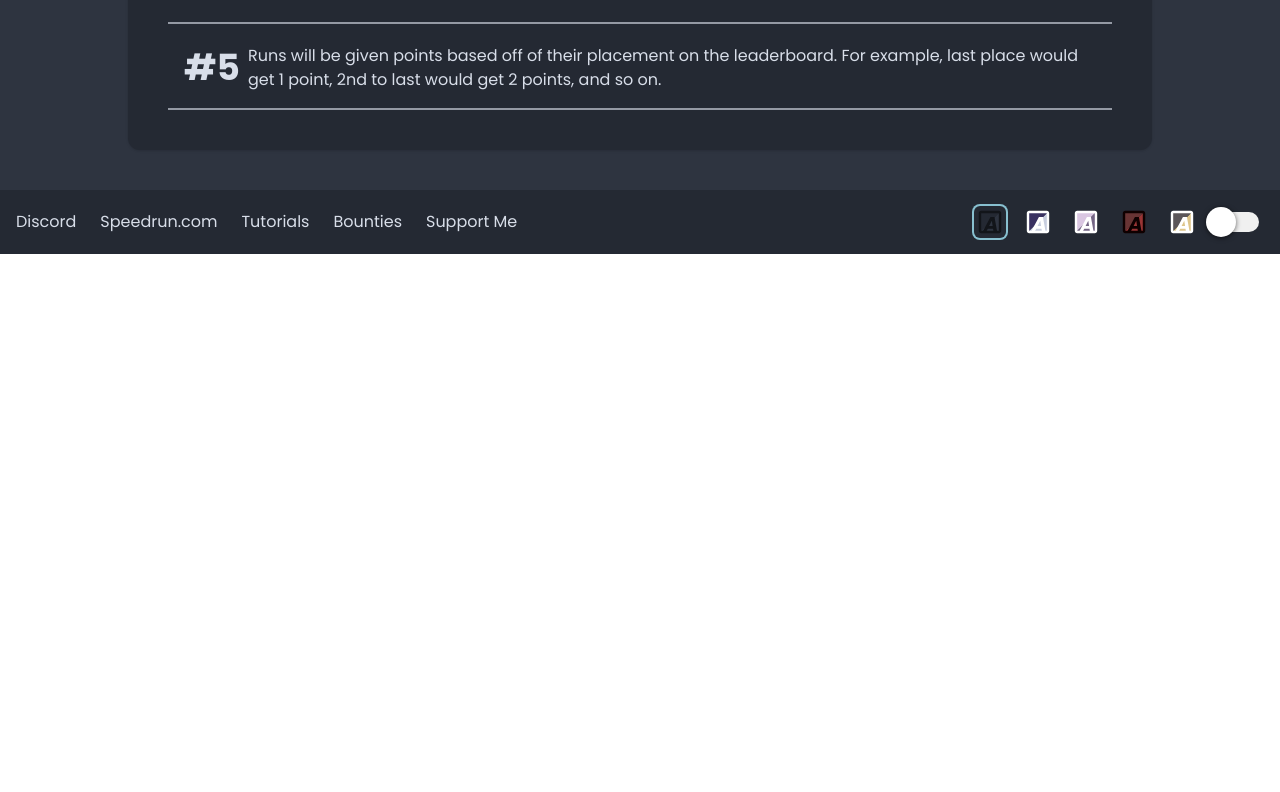
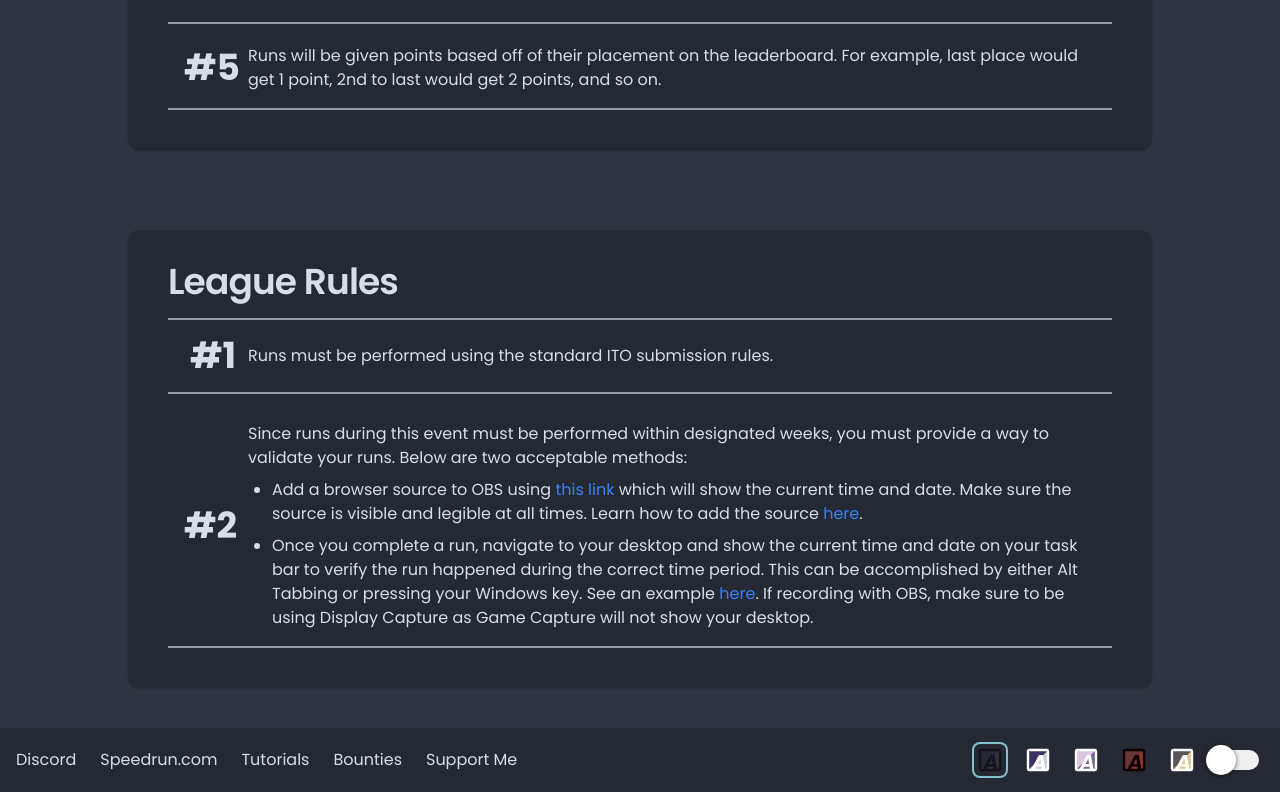
Before and after one commit to Kvuthe/ITO, a React (Vite) app in the folder frontend/: page / in a window 1280 px wide. Shown: the part 1894-2686 px from the top of the page. Before the commit the page ends 2148 px from the top, so only its background shows below. Built offline with nearby package versions, Linux system fonts and the light colour scheme.

Commit message:
Update Turn Up Picture

```diff
--- a/frontend/src/components/TotalLeagueLeaderboard.jsx
+++ b/frontend/src/components/TotalLeagueLeaderboard.jsx
@@ -1,14 +1,16 @@
 import React, { useState, useEffect } from 'react';
-import { Card, CardContent } from '@/components/ui/card';
+import {Card, CardContent, CardHeader, CardTitle} from '@/components/ui/card';
 import { Table, TableBody, TableCell, TableHead, TableHeader, TableRow } from '@/components/ui/table';
 import { getRankDisplay } from '../helpers';
 import {useApi} from "@/contexts/ApiProvider.jsx";
+import {useNavigate} from "react-router-dom";
 
 const TotalLeagueLeaderboard = ({ seasonId, themeString, showUsernameColor }) => {
     const [leaderboardData, setLeaderboardData] = useState([]);
     const [loading, setLoading] = useState(true);
     const [error, setError] = useState(null);
     const api = useApi();
+    const navigate = useNavigate();
 
     useEffect(() => {
         const fetchLeaderboard = async () => {
@@ -60,7 +62,27 @@ const TotalLeagueLeaderboard = ({ seasonId, themeString, showUsernameColor }) =>
 
     return (
         <div className="w-full">
-            <Card className="border-0 bg-fgPrimary rounded-none overflow-hidden z-12">
+            <Card className="border-0 bg-fgPrimary overflow-hidden z-12 mt-24">
+                <CardHeader>
+                    <div className="relative">
+                        <button
+                            onClick={() => navigate(`/leagues/${seasonId}`)}
+                            className="absolute left-0 top-0 p-2 bg-bgPrimary text-tBase hover:bg-colorActive rounded-full transition-colors"
+                            aria-label="Back to leagues"
+                        >
+                            <svg
+                                xmlns="http://www.w3.org/2000/svg"
+                                className="h-6 w-6 text-tBase"
+                                fill="none"
+                                viewBox="0 0 24 24"
+                                stroke="currentColor"
+                            >
+                                <path strokeLinecap="round" strokeLinejoin="round" strokeWidth={2} d="M15 19l-7-7 7-7" />
+                            </svg>
+                        </button>
+                        <CardTitle className="text-2xl text-center text-tBase font-poppins">League Leaderboard</CardTitle>
+                    </div>
+                </CardHeader>
                 <CardContent className="p-8">
                     <Table>
                         <TableHeader className="bg-fgSecondary">
--- a/frontend/src/pages/LandingPage.jsx
+++ b/frontend/src/pages/LandingPage.jsx
@@ -52,7 +52,8 @@ const LandingPage = ({ theme }) => {
 
     return (
         <div className="flex flex-col mx-auto bg-fgPrimary min-h-screen">
-            <div className="bg-gradient-to-b from-bgPrimary bg-fgPrimary bg-[length:100%_400px] bg-no-repeat flex justify-center h-[500px]">
+            <div
+                className="bg-gradient-to-b from-bgPrimary bg-fgPrimary bg-[length:100%_400px] bg-no-repeat flex justify-center h-[500px]">
                 <div className="flex flex-col md:flex-row items-center justify-center w-full max-w-6xl px-4">
                     {/* Image container with centered content for mobile */}
                     <div className="relative flex justify-center md:justify-start md:-mr-6 md:mt-12">
@@ -71,7 +72,7 @@ const LandingPage = ({ theme }) => {
                     {/* Text and button container */}
                     <div
                         className="text-tBase font-bold font-poppinsBold text-4xl md:text-8xl text-left mt-6 md:mt-60">
-                    <p>IT</p>
+                        <p>IT</p>
                         <div className="relative">
                             <Link to="/itt">
                                 <button
@@ -173,11 +174,80 @@ const LandingPage = ({ theme }) => {
                             </li>
                             <li className="flex items-center border-b-2 border-bBase p-4 pt-2">
                                 <span className="text-tBase font-bold text-4xl pr-4 text-right w-16">#4</span>
-                                <p>Video proof must be required for the top 3 times. Videos must include the full run with the timer on screen.</p>
+                                <p>Video proof must be required for the top 3 times. Videos must include the full run
+                                    with the timer on screen.</p>
                             </li>
                             <li className="flex items-center border-b-2 border-bBase p-4 pt-2">
                                 <span className="text-tBase font-bold text-4xl pr-4 text-right w-16">#5</span>
-                                <p>Runs will be given points based off of their placement on the leaderboard. For example, last place would get 1 point, 2nd to last would get 2 points, and so on.</p>
+                                <p>Runs will be given points based off of their placement on the leaderboard. For
+                                    example, last place would get 1 point, 2nd to last would get 2 points, and so
+                                    on.</p>
+                            </li>
+                        </ul>
+                    </CardContent>
+                </Card>
+            </div>
+            <div className="bg-fgPrimary flex items-center justify-center" id="league-rules">
+                <Card className="w-full max-w-5xl bg-bgPrimary border-0 p-4 mt-10 mb-10">
+                    <CardHeader className="p-4 pl-6">
+                        <CardTitle className="text-tBase font-poppinsBold text-4xl">League Rules</CardTitle>
+                    </CardHeader>
+                    <CardContent>
+                        <ul className="space-y-3 text-tBase font-poppins">
+                            <li className="flex items-center border-b-2 border-t-2 border-bBase p-4">
+                                <span className="text-tBase font-bold text-4xl pr-3 text-right w-16">#1</span>
+                                <div>
+                                    <p>
+                                        Runs must be performed using the standard ITO submission rules.
+                                    </p>
+                                </div>
+                            </li>
+                            <li className="flex items-center border-b-2 border-bBase p-4">
+                                <span className="text-tBase font-bold text-4xl pr-3 text-right w-16">#2</span>
+                                <div>
+                                    <p className="mb-2">
+                                        Since runs during this event must be performed within designated weeks, you must
+                                        provide a way to validate your runs. Below are two acceptable methods:
+                                    </p>
+                                    <ul className="list-disc ml-6 space-y-2">
+                                        <li>
+                                            Add a browser source to OBS using{' '}
+                                            <a
+                                                href="https://time.curby.net/clock"
+                                                target="_blank"
+                                                rel="noopener noreferrer"
+                                                className="text-blue-500 hover:underline"
+                                            >
+                                                this link
+                                            </a>
+                                            {' '}which will show the current time and date. Make sure the source is
+                                            visible and legible at all times. Learn how to add the source{' '}
+                                            <a
+                                                href="https://youtu.be/j0J12OpFWUY"
+                                                target="_blank"
+                                                rel="noopener noreferrer"
+                                                className="text-blue-500 hover:underline"
+                                            >
+                                                here
+                                            </a>.
+                                        </li>
+                                        <li>
+                                            Once you complete a run, navigate to your desktop and show the current time
+                                            and date on your task bar to verify the run happened during the correct time
+                                            period. This can be accomplished by either Alt Tabbing or pressing your
+                                            Windows key. See an example{' '}
+                                            <a
+                                                href="https://youtu.be/qhbBlRdZ60c"
+                                                target="_blank"
+                                                rel="noopener noreferrer"
+                                                className="text-blue-500 hover:underline"
+                                            >
+                                                here
+                                            </a>. If recording with OBS, make sure to be using Display Capture as Game
+                                            Capture will not show your desktop.
+                                        </li>
+                                    </ul>
+                                </div>
                             </li>
                         </ul>
                     </CardContent>
--- a/frontend/src/pages/LeagueSubmissionPage.jsx
+++ b/frontend/src/pages/LeagueSubmissionPage.jsx
@@ -320,6 +320,18 @@ const LeagueSubmissionPage = () => {
                             {loading ? 'Submitting...' : 'Submit League Entry'}
                         </Button>
                     </div>
+
+                    <div className="mt-4">
+                        <p className="text-tBase font-poppins text-xs text-left">
+                            Make sure your submission is valid with the{' '}
+                        <a
+                            href="/#league-rules"
+                            className="text-colorActive hover:underline"
+                        >
+                            rules
+                            </a>.
+                        </p>
+                    </div>
                 </CardContent>
             </Card>
         </div>
```
Also changed, not shown: 2 other files (tests, documents, lock files or other folders).
